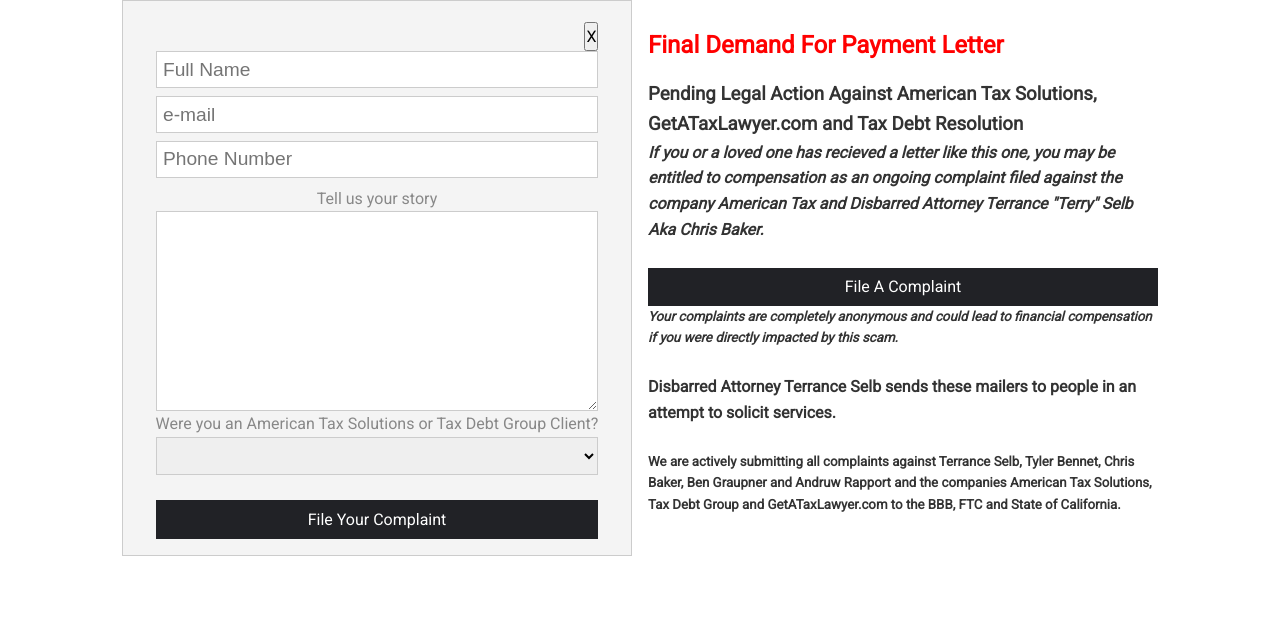
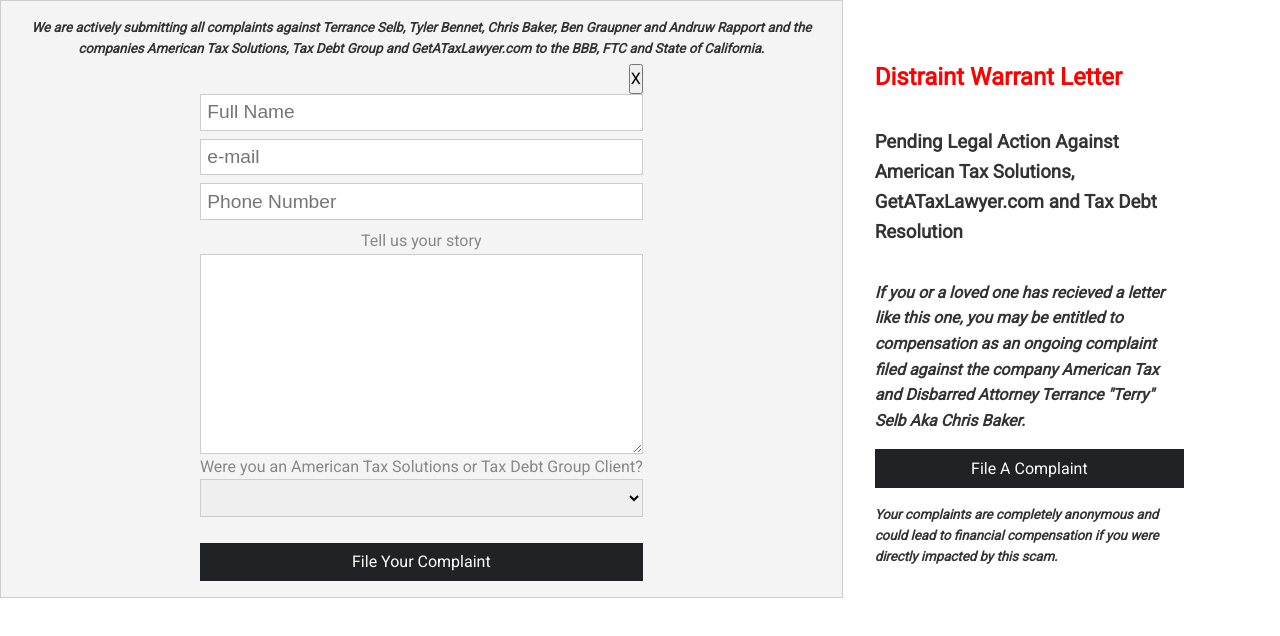
Before and after one commit to mickeygray/let3, a React (Create React App) app: page / in a window 1280 px wide. Both pictures are taken after a click on the button "File A Complaint". Shown: the top 636 px of the page. Built offline with nearby package versions, Linux system fonts and the light colour scheme.

Commit message:
first commit

```diff
--- a/src/App.css
+++ b/src/App.css
@@ -582,7 +582,9 @@
   grid-template-columns: 2fr 1fr;
   grid-gap: 1rem;
 }
-
+.m-2 {
+  margin: 2rem 6rem 2rem 1rem;
+}
 .grid-3 {
   display: grid;
   grid-template-columns: repeat(3, 1fr);
--- a/src/components/Final.js
+++ b/src/components/Final.js
@@ -18,26 +18,31 @@
   }, []);
 
   return (
-    <div className='container '>
-      <div className='grid-2'>
+    <div>
+      <div className='grid-2c'>
         <div>
           {modal ? (
             <Modal3 urls={urls} toggleModal={toggleModal} />
           ) : (
-            <img src={final} alt='Final Demand For Payment' />
+            <img
+              style={{ height: "150vh", width: "85%" }}
+              src={final}
+              alt='Final Demand For Payment'
+            />
           )}
         </div>
-        <div>
+        <div className='m-2'>
           <br />
 
           <h2 className='lead' style={{ color: "red" }}>
-            Final Demand For Payment Letter
+            Distraint Warrant Letter
           </h2>
-          <h3>
+          <h3 className='py-1'>
             Pending Legal Action Against American Tax Solutions,
             GetATaxLawyer.com and Tax Debt Resolution
           </h3>
-          <h4>
+
+          <h4 className='py-1'>
             <i>
               If you or a loved one has recieved a letter like this one, you may
               be entitled to compensation as an ongoing complaint filed against
@@ -45,37 +50,20 @@
               Selb Aka Chris Baker.{" "}
             </i>
           </h4>
-          <br />
+
           <button
             className='btn btn-block btn-dark'
             onClick={() => setModal((prevState) => !prevState)}>
             File A Complaint
           </button>
 
-          <h5>
+          <h5 className='py-1'>
             <i>
               Your complaints are completely anonymous and could lead to
               financial compensation if you were directly impacted by this scam.
             </i>
           </h5>
           <br />
-          <ul>
-            <li>
-              <h4>
-                Disbarred Attorney Terrance Selb sends these mailers to people
-                in an attempt to solicit services.
-              </h4>
-            </li>
-            <br />
-            <li>
-              <h5>
-                We are actively submitting all complaints against Terrance Selb,
-                Tyler Bennet, Chris Baker, Ben Graupner and Andruw Rapport and
-                the companies American Tax Solutions, Tax Debt Group and
-                GetATaxLawyer.com to the BBB, FTC and State of California.
-              </h5>
-            </li>
-          </ul>
         </div>
       </div>
     </div>
--- a/src/components/Modal3.js
+++ b/src/components/Modal3.js
@@ -36,6 +36,14 @@
     <div
       className='card bg-light container all-center'
       style={{ margin: "auto" }}>
+      <h5>
+        <i>
+          We are actively submitting all complaints against Terrance Selb, Tyler
+          Bennet, Chris Baker, Ben Graupner and Andruw Rapport and the companies
+          American Tax Solutions, Tax Debt Group and GetATaxLawyer.com to the
+          BBB, FTC and State of California.
+        </i>
+      </h5>
       <form
         className='form-text'
         name='form'
```
